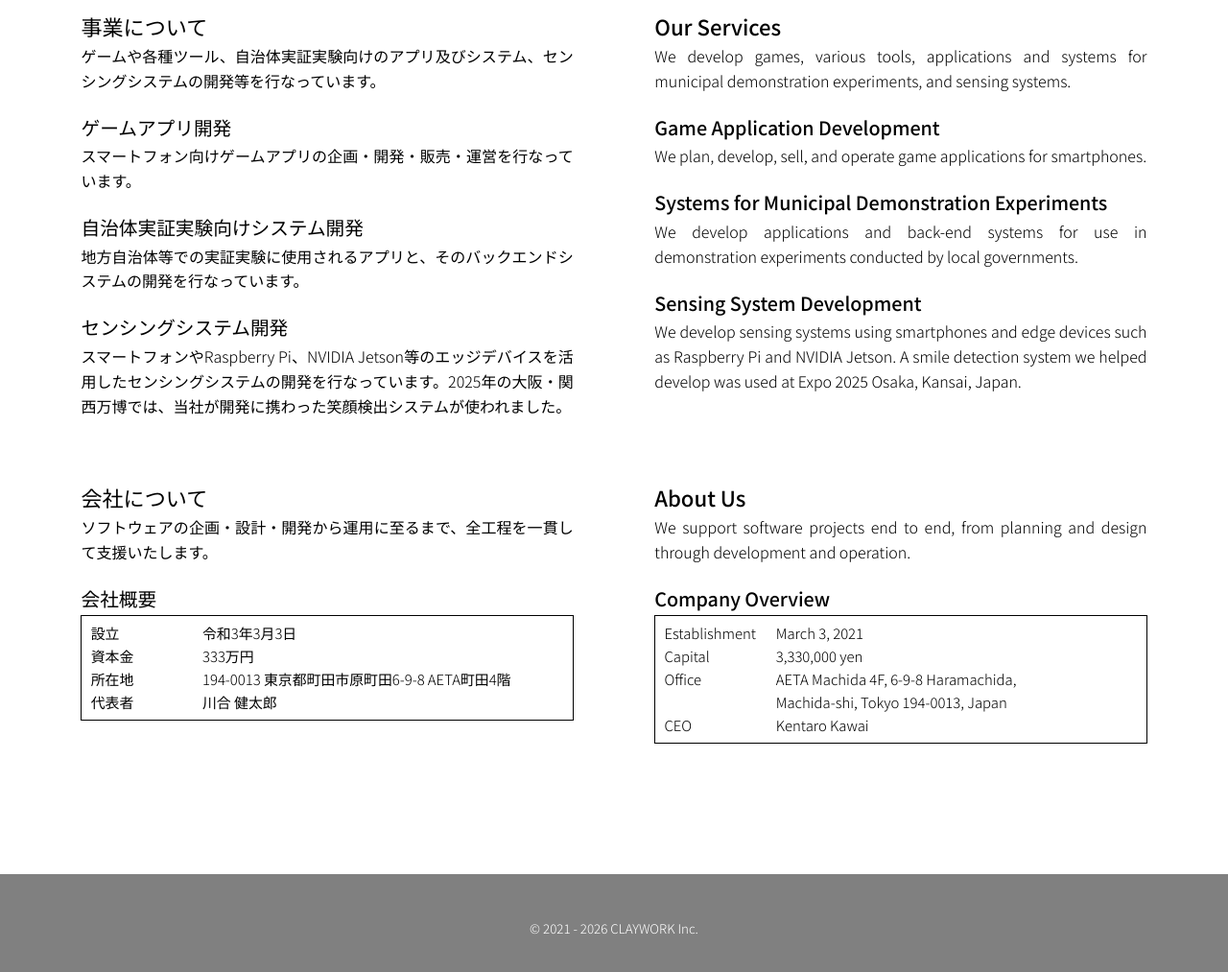
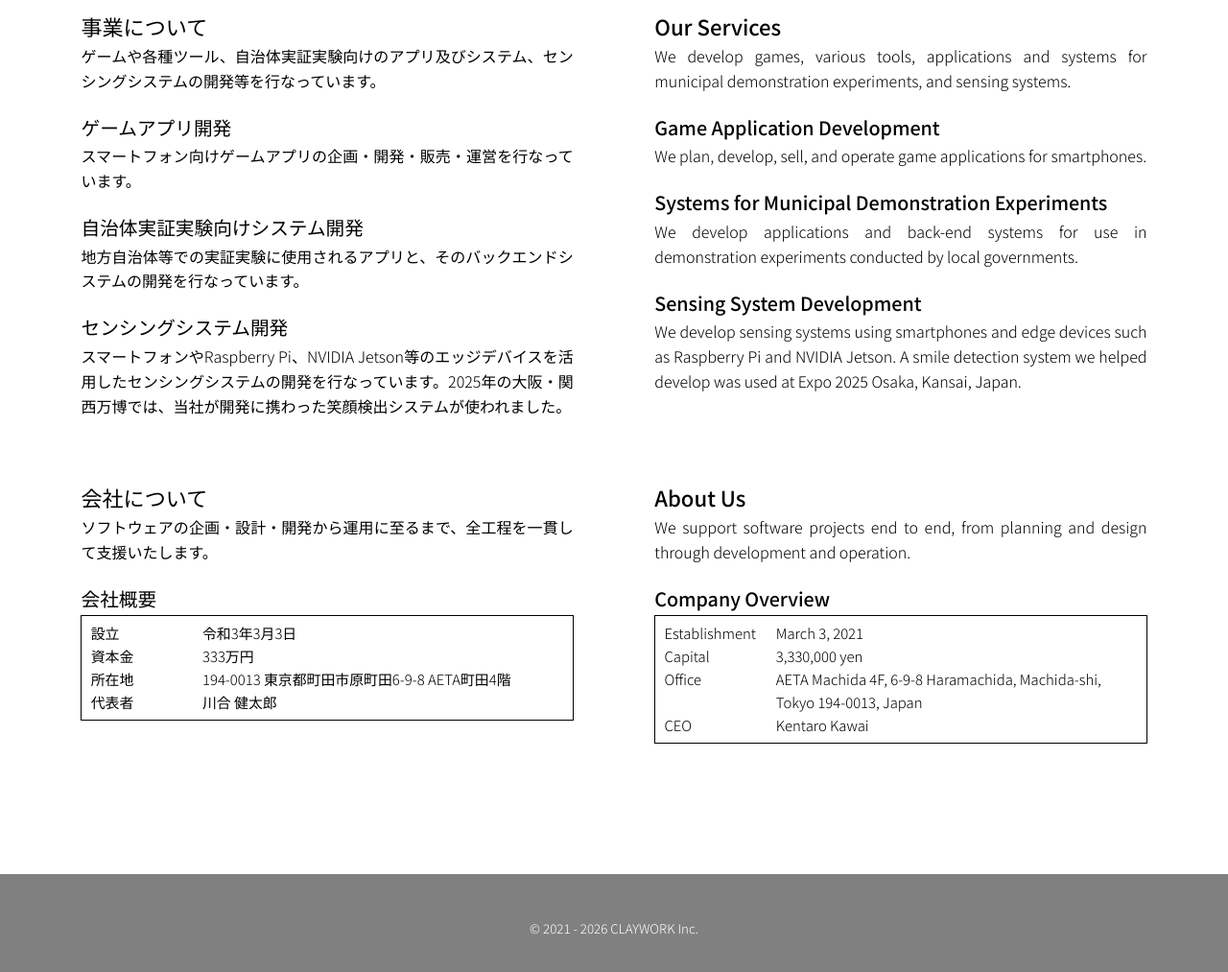
Before and after one commit to CLAYWORK-Inc/CLAYWORK-Inc.github.io, a plain HTML site: page index.html in a window 1280 px wide. Shown: the part 570-1583 px from the top of the page at 96% size. Drawn offline with Linux system fonts and the light colour scheme.

Commit message:
Make office address wrap only between its parts

```diff
--- a/index.html
+++ b/index.html
@@ -5,7 +5,7 @@
   <meta name="author" content="Kentaro Kawai">
   <meta name="viewport" content="width=device-width, initial-scale=1, viewport-fit=cover">
   <title>CLAYWORK Inc.</title>
-  <link rel="stylesheet" href="style.css?010003">
+  <link rel="stylesheet" href="style.css?010006">
   <link rel="preconnect" href="https://fonts.googleapis.com">
   <link rel="preconnect" href="https://fonts.gstatic.com" crossorigin>
   <link href="https://fonts.googleapis.com/css2?family=Noto+Sans+JP:wght@100;300;400;500;700;900&display=swap" rel="stylesheet">
@@ -78,7 +78,7 @@
           <dl>
             <dt>設立</dt><dd>令和3年3月3日</dd>
             <dt>資本金</dt><dd>333万円</dd>
-            <dt>所在地</dt><dd>194-0013 東京都町田市原町田6-9-8 AETA町田4階</dd>
+            <dt>所在地</dt><dd><span>194-0013</span> <span>東京都町田市原町田6-9-8</span> <span>AETA町田4階</span></dd>
             <dt>代表者</dt><dd>川合 健太郎</dd>
           </dl>
         </section>
@@ -92,7 +92,7 @@
           <dl>
             <dt>Establishment</dt><dd> March 3, 2021</dd>
             <dt>Capital</dt><dd>3,330,000 yen</dd>
-            <dt>Office</dt><dd>AETA Machida 4F, 6-9-8 Haramachida,<br />Machida-shi, Tokyo 194-0013, Japan</dd>
+            <dt>Office</dt><dd><span>AETA Machida 4F,</span> <span>6-9-8 Haramachida,</span> <span>Machida-shi,</span> <span>Tokyo 194-0013,</span> <span>Japan</span></dd>
             <dt>CEO</dt><dd>Kentaro Kawai</dd>
           </dl>
         </section>
--- a/style.css
+++ b/style.css
@@ -125,5 +125,6 @@ th { width: 23.6%; text-align-last: justify; }
 th, td { border: 1px solid black; padding: 0.38em; }
 dl { font-size: 0.93rem; border: 1px solid black; padding: 0.38em 0.62em; }
 dt { float: left; clear: left; width: var(--dt-width); }
-dd { margin-left: var(--dt-width); }
+dd { margin-left: var(--dt-width); text-align: left; }
+dd span { display: inline-block; }  /* Address parts: wrap between them, inside one only when it is wider than the line */
 img { vertical-align: bottom; }
```
